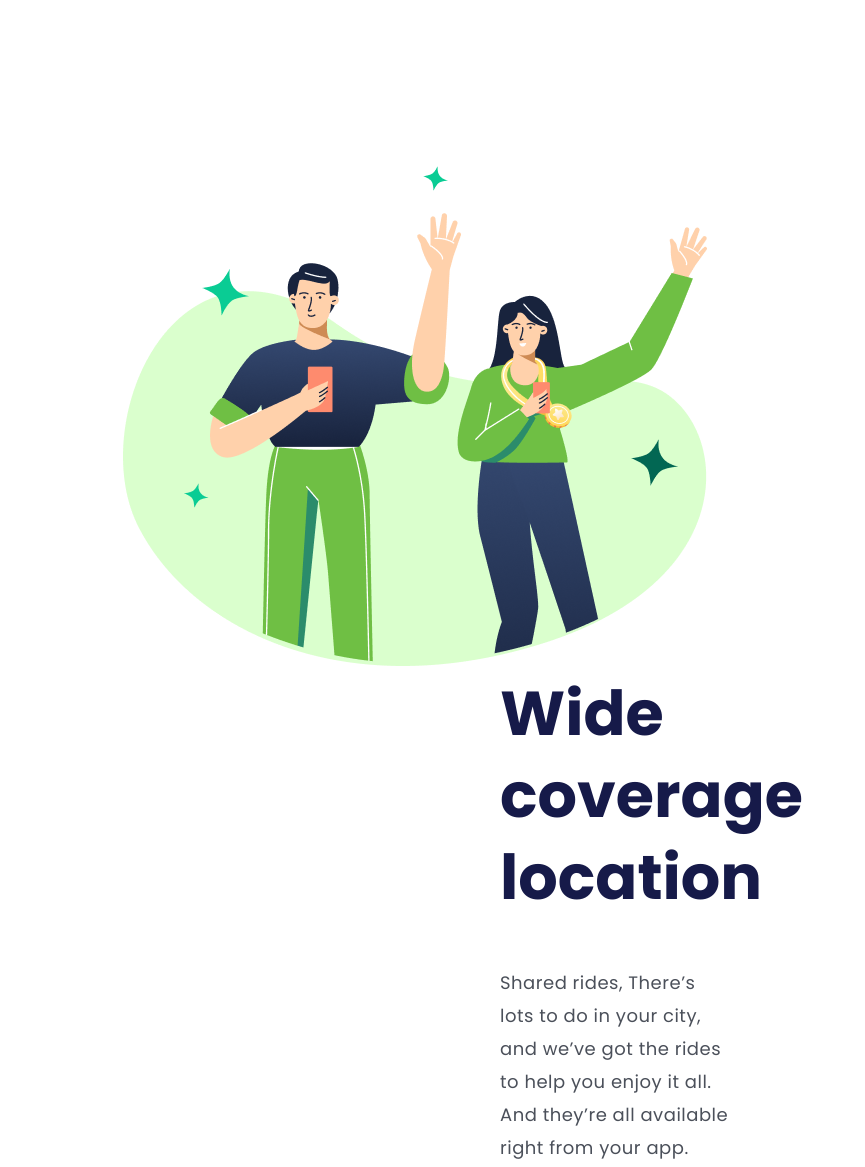
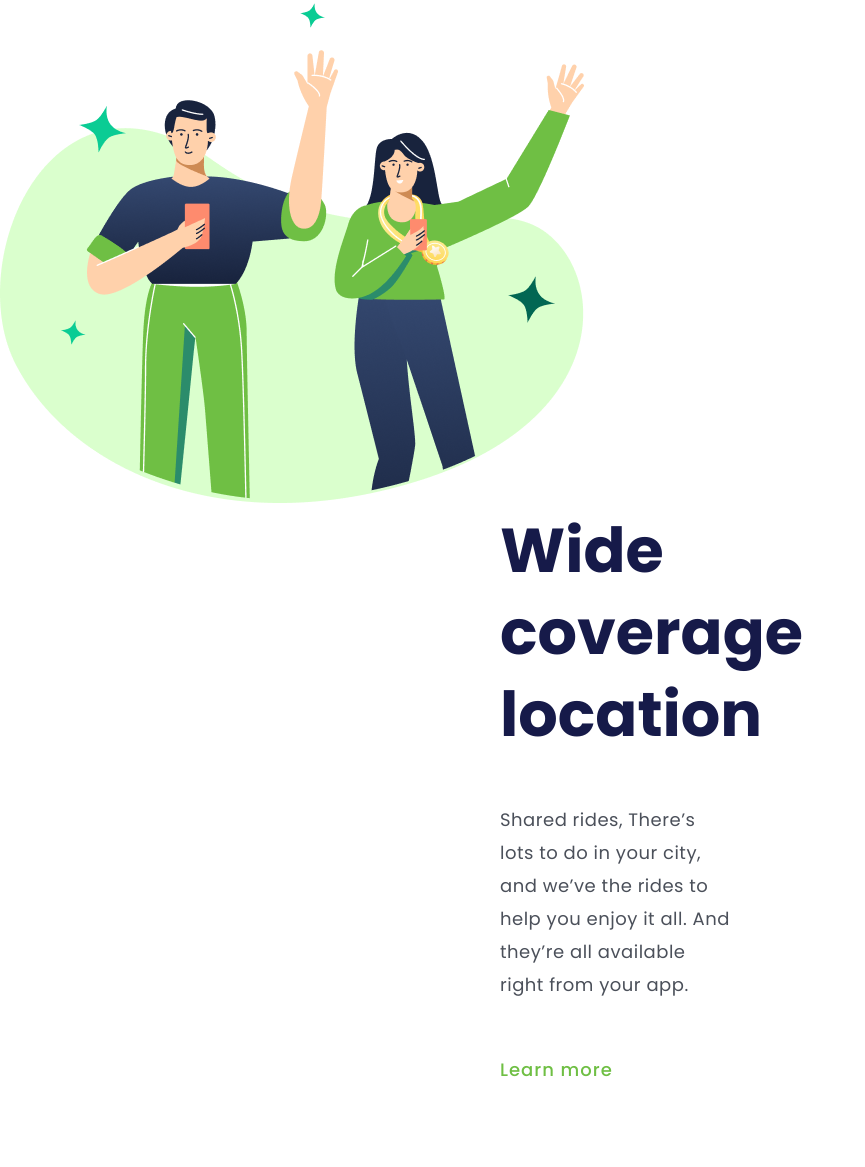
Before and after one commit to Domingos244/Projteto-Desafio, a plain HTML site: page img/index.html in a window 1280 px wide. Shown: the part 236-1403 px from the top of the page, without its empty margins (0-865 px from the left). After the commit the page ends 1319 px from the top, so only its background shows below. Drawn offline with Linux system fonts and the light colour scheme; files whose address does not match are found by name.

Commit message:
ateração no style e no html

```diff
--- a/img/index.html
+++ b/img/index.html
@@ -24,7 +24,7 @@
 
         <section>
             <h1>Wide coverage location</h1>
-            <p>Shared rides, There’s lots to do in your city, and we’ve got the rides to help you enjoy it all. And they’re all available right from your app.</p>
+            <p>Shared rides, There’s lots to do in your city, and we’ve  the rides to help you enjoy it all. And they’re all available right from your app.</p>
             <button class="button-main">Learn more</button>
         </section>
     </main>
--- a/img/style.css
+++ b/img/style.css
@@ -38,7 +38,7 @@ header {
 }
 
 .log-img {
-   margin: 163px 0 0 123px;
+   margin: 163px 1 0 123px;
    display: inline-block;
 }
 
```
